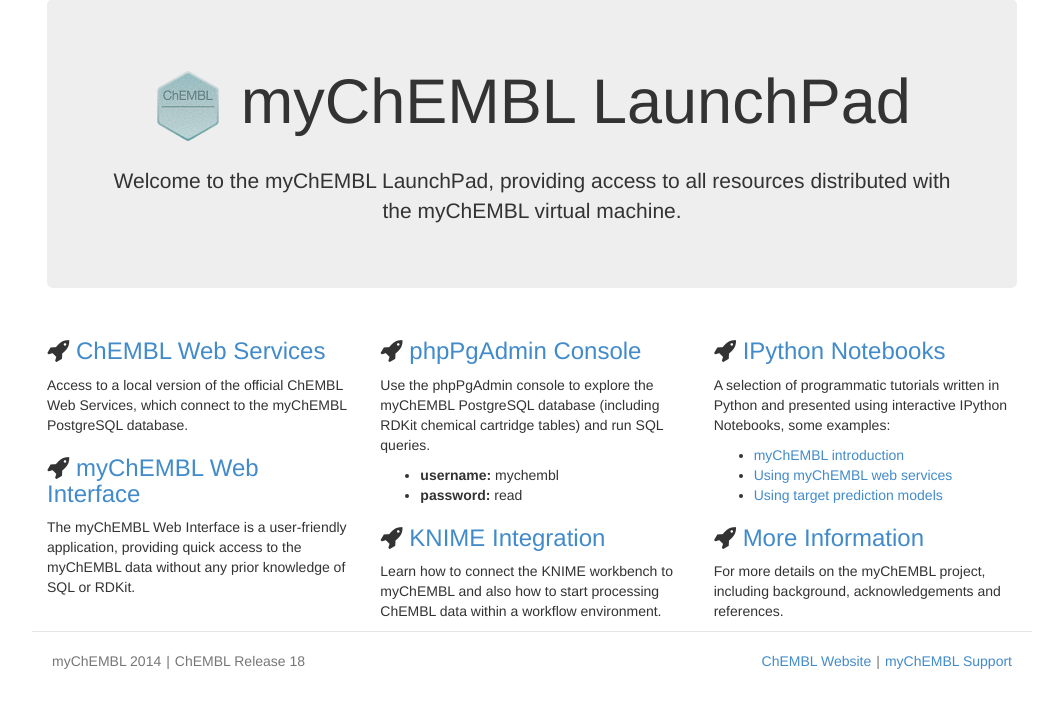
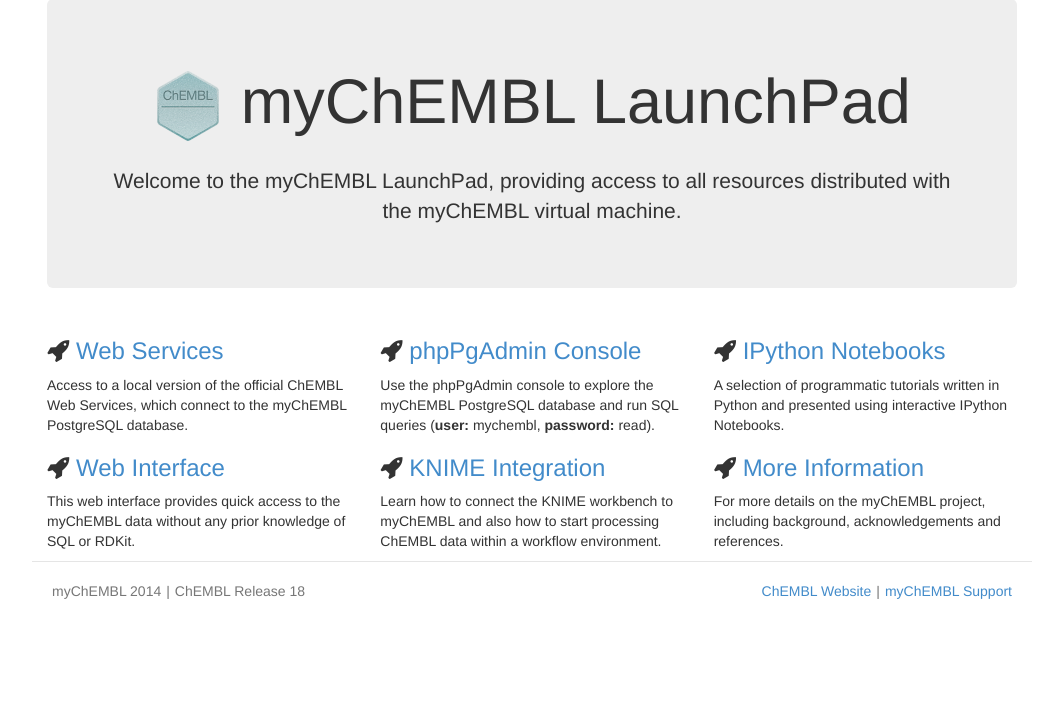
Before and after one commit to chembl/mychembl, a PHP site: page / in a window 1280 px wide. Shown: the part 21-729 px from the top of the page, without its empty margins (108-1171 px from the left). Run offline with PHP 8.4, Linux system fonts and the light colour scheme.

Commit message:
Cleaning up LaunchPad homepage

```diff
--- a/launchpad/index.php
+++ b/launchpad/index.php
@@ -7,23 +7,18 @@
 
       <div class="row">
         <div class="col-lg-4">
-          <h3><i class="fa fa-rocket"></i>&nbsp;<a href="chemblws/docs/" target="_blank">ChEMBL Web Services</a></h3>
+          <h3><i class="fa fa-rocket"></i>&nbsp;<a href="chemblws/docs/" target="_blank">Web Services</a></h3>
           <p>Access to a local version of the official ChEMBL Web Services, which connect to the myChEMBL PostgreSQL database.</p>
 
-          <h3><i class="fa fa-rocket"></i>&nbsp;<a href="mychembl/app/home.php" target="_blank">myChEMBL Web Interface</a></h3>
-          <p>The myChEMBL Web Interface is a user-friendly application, providing quick access to the myChEMBL data without any prior knowledge of SQL or RDKit.</p>
+          <h3><i class="fa fa-rocket"></i>&nbsp;<a href="mychembl/app/home.php" target="_blank">Web Interface</a></h3>
+          <p>This web interface provides quick access to the myChEMBL data without any prior knowledge of SQL or RDKit.</p>
 
         </div>
 
         <div class="col-lg-4">
 
           <h3><i class="fa fa-rocket"></i>&nbsp;<a href="phppgadmin" target="_blank">phpPgAdmin Console</a></h3>
-          <p>Use the phpPgAdmin console to explore the myChEMBL PostgreSQL database (including RDKit chemical cartridge tables) and run SQL queries.
-            <ul>
-              <li><strong>username:</strong> mychembl</li>
-              <li><strong>password:</strong> read</li>
-            </ul>
-          </p>
+          <p>Use the phpPgAdmin console to explore the myChEMBL PostgreSQL database and run SQL queries (<strong>user:</strong> mychembl, <strong>password:</strong> read).</p>
 
           <h3><i class="fa fa-rocket"></i>&nbsp;<a href="knime" target="_blank">KNIME Integration</a></h3>
           <p>Learn how to connect the KNIME workbench to myChEMBL and also how to start processing ChEMBL data within a workflow environment.</p>
@@ -33,13 +28,7 @@
         <div class="col-lg-4">
 
           <h3><i class="fa fa-rocket"></i>&nbsp;<a href="/" onclick="javascript:event.target.port=8888" target="_blank">IPython Notebooks</a></h3>
-          <p>A selection of programmatic tutorials written in Python and presented using interactive IPython Notebooks, some examples:</p>
-            <ul>
-              <li><a href="/notebooks/01_myChEMBL_introduction.ipynb" onclick="javascript:event.target.port=8888" target="_blank">myChEMBL introduction</a></li>
-              <li><a href="/notebooks/02_myChEMBL_web_services.ipynb" onclick="javascript:event.target.port=8888" target="_blank">Using myChEMBL web services</a></li>
-              <li><a href="/notebooks/03_myChEMBL_predict_targets.ipynb" onclick="javascript:event.target.port=8888" target="_blank">Using target prediction models</a></li>
-            </ul>
-          </p>
+          <p>A selection of programmatic tutorials written in Python and presented using interactive IPython Notebooks.</p>
 
           <h3><i class="fa fa-rocket"></i>&nbsp;<a href="more" target="_blank">More Information</a></h3>
           <p>For more details on the myChEMBL project, including background, acknowledgements and references.</p>
```
